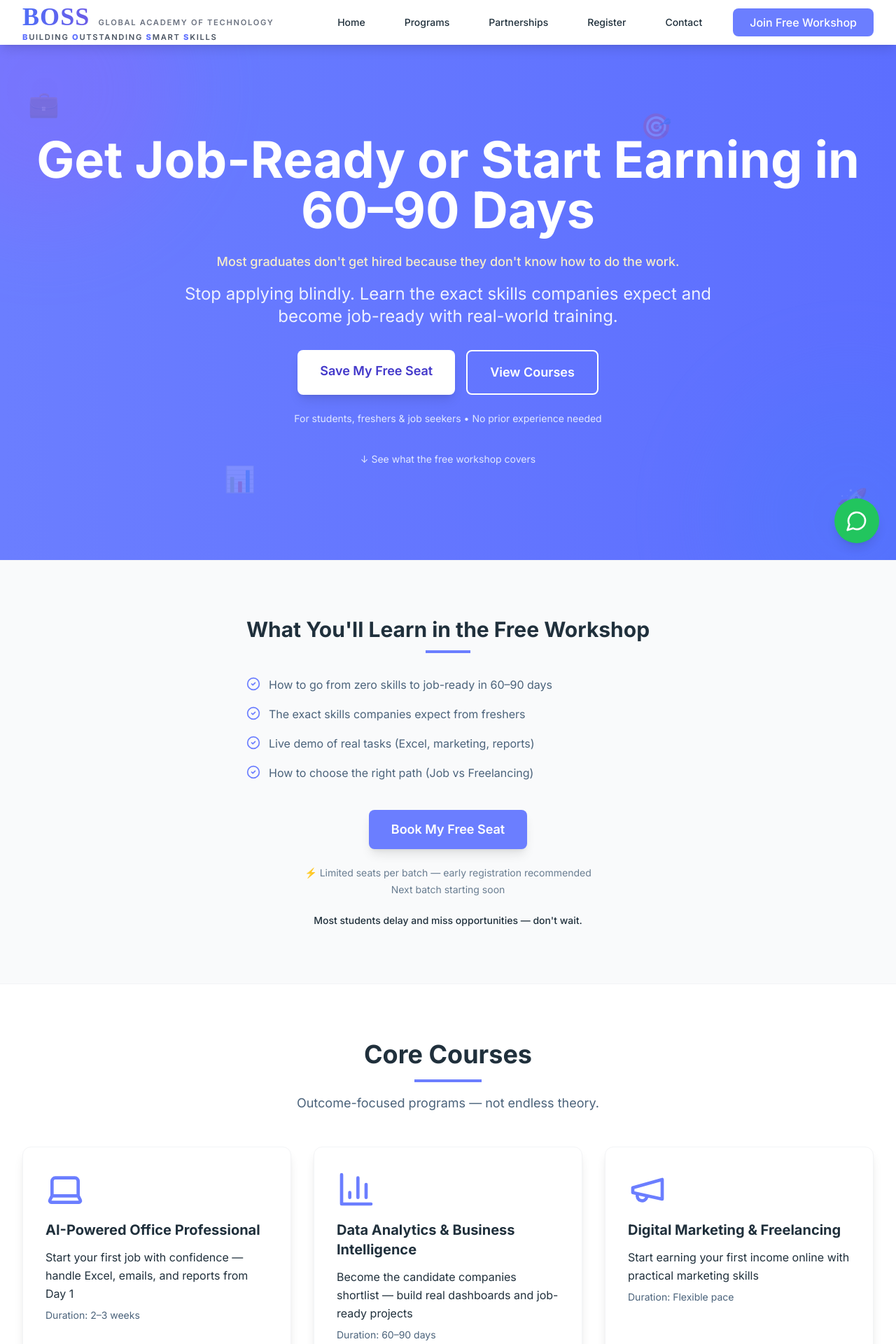
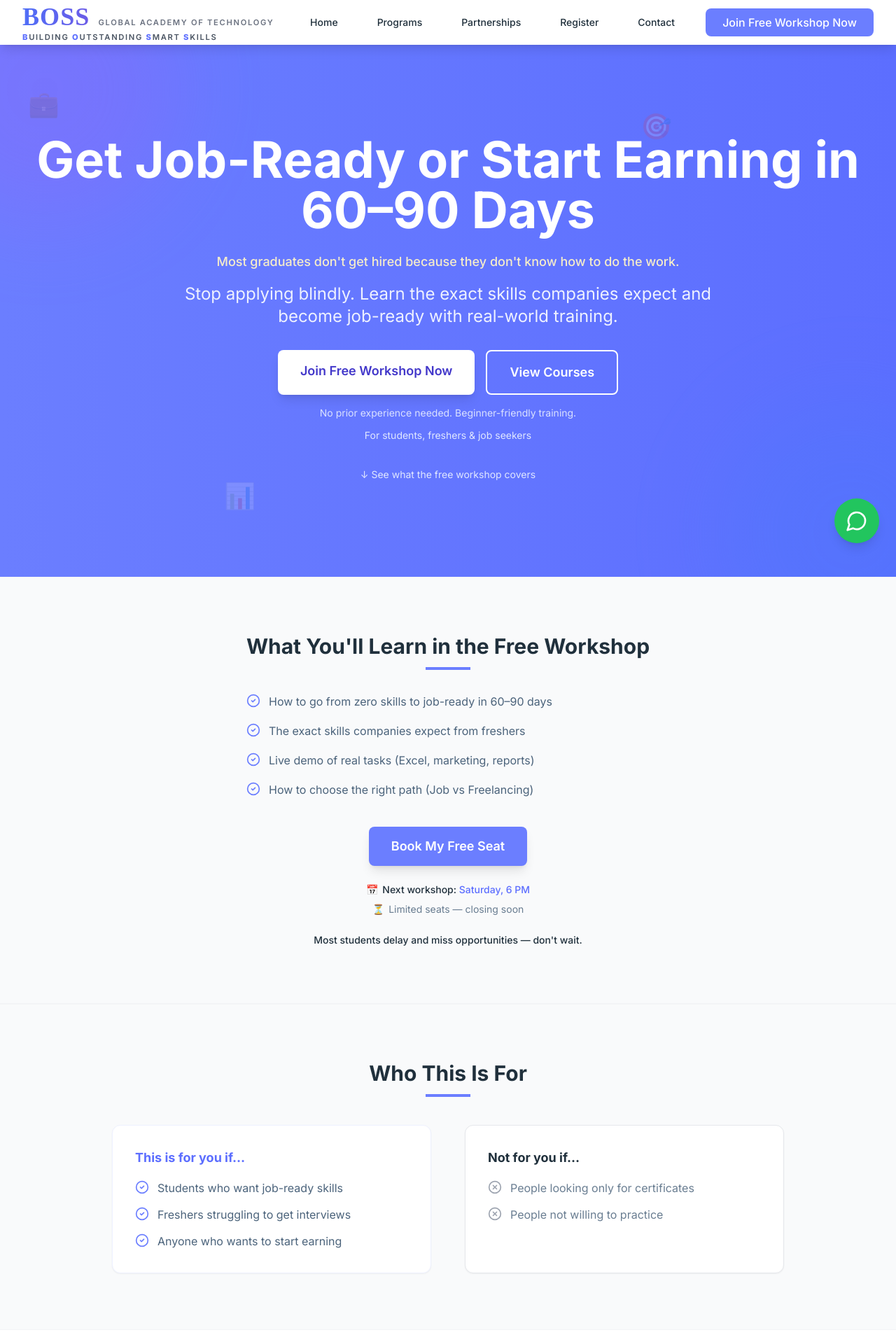
Before and after one commit to assetrazsolutions-hue/bossacademy, a Next.js app: page / in a window 1280 px wide. Shown: the top 1920 px of the page at 70% size. Built offline with nearby package versions, Linux system fonts and the light colour scheme.

Commit message:
Conversion tweaks: workshop time, who-for section, proof lines, CTAs
Made-with: Cursor

```diff
--- a/app/page.tsx
+++ b/app/page.tsx
@@ -1,5 +1,6 @@
 import Hero from '@/components/Hero'
 import HomeWorkshop from '@/components/HomeWorkshop'
+import HomeWhoFor from '@/components/HomeWhoFor'
 import HomeCoreCourses from '@/components/HomeCoreCourses'
 import HomeAfterJoin from '@/components/HomeAfterJoin'
 import HomeDecisionSupport from '@/components/HomeDecisionSupport'
@@ -12,6 +13,7 @@ export default function Home() {
     <div className="bg-background">
       <Hero />
       <HomeWorkshop />
+      <HomeWhoFor />
       <HomeCoreCourses />
       <HomeAfterJoin />
       <HomeDecisionSupport />
--- a/components/Hero.tsx
+++ b/components/Hero.tsx
@@ -39,7 +39,7 @@ export default function Hero() {
               href="/register"
               className="bg-white text-indigo-700 px-8 py-4 rounded-lg font-semibold text-lg shadow-lg hover:shadow-xl transition"
             >
-              Save My Free Seat
+              Join Free Workshop Now
             </Link>
             <Link
               href="/programs"
@@ -49,8 +49,11 @@ export default function Hero() {
             </Link>
           </div>
 
-          <p className="mt-6 text-sm text-indigo-100">
-            For students, freshers &amp; job seekers • No prior experience needed
+          <p className="mt-4 text-sm text-indigo-100/95 max-w-xl mx-auto">
+            No prior experience needed. Beginner-friendly training.
+          </p>
+          <p className="mt-3 text-sm text-indigo-100">
+            For students, freshers &amp; job seekers
           </p>
 
           <div className="mt-10 flex justify-center">
--- a/components/HomeCoreCourses.tsx
+++ b/components/HomeCoreCourses.tsx
@@ -1,5 +1,7 @@
 import Link from 'next/link'
 import { Laptop, BarChart3, Megaphone } from 'lucide-react'
+
+const proofLines = ['Includes real projects', 'Hands-on training', 'No theory overload']
 
 const courses = [
   {
@@ -52,13 +54,26 @@ export default function HomeCoreCourses() {
                 </div>
                 <h3 className="text-xl font-bold text-text mb-3">{course.title}</h3>
                 <p className="text-text mb-2 leading-relaxed">{course.outcome}</p>
-                <p className="text-sm text-text-light mb-6">Duration: {course.duration}</p>
+                <p className="text-sm text-text-light mb-4">Duration: {course.duration}</p>
+                <ul className="mb-6 space-y-1.5 text-sm text-text-muted border-t border-gray-100 pt-4">
+                  {proofLines.map((line) => (
+                    <li key={line} className="flex items-center gap-2">
+                      <span className="text-primary-600" aria-hidden>
+                        •
+                      </span>
+                      {line}
+                    </li>
+                  ))}
+                </ul>
                 <Link
                   href="/register"
                   className="mt-auto inline-block w-full text-center bg-primary-600 text-white px-6 py-3 rounded-lg font-semibold hover:bg-primary-700 transition"
                 >
                   Start Your Career
                 </Link>
+                <p className="mt-3 text-center text-xs text-text-muted leading-snug">
+                  No prior experience needed. Beginner-friendly training.
+                </p>
               </div>
             )
           })}
--- a/components/HomeDecisionSupport.tsx
+++ b/components/HomeDecisionSupport.tsx
@@ -12,7 +12,7 @@ export default function HomeDecisionSupport() {
           href="/register"
           className="inline-block bg-primary-600 text-white px-8 py-3 rounded-lg font-semibold hover:bg-primary-700 transition shadow-md"
         >
-          Join Free Workshop
+          Join Free Workshop Now
         </Link>
       </div>
     </section>
--- a/components/HomeFinalCTA.tsx
+++ b/components/HomeFinalCTA.tsx
@@ -15,7 +15,7 @@ export default function HomeFinalCTA() {
             href="/register"
             className="bg-white text-primary-600 px-8 py-4 rounded-lg font-semibold text-lg hover:bg-primary-50 transition shadow-lg"
           >
-            Save My Free Seat
+            Join Free Workshop Now
           </Link>
           <Link
             href="/contact"
@@ -24,6 +24,9 @@ export default function HomeFinalCTA() {
             Talk to Us
           </Link>
         </div>
+        <p className="mt-8 text-sm font-medium text-primary-100">
+          ⚡ Seats fill fast — don&apos;t miss this batch
+        </p>
       </div>
     </section>
   )
--- /dev/null
+++ b/components/HomeWhoFor.tsx
@@ -0,0 +1,47 @@
+import { CheckCircle2, XCircle } from 'lucide-react'
+
+const forYou = [
+  'Students who want job-ready skills',
+  'Freshers struggling to get interviews',
+  'Anyone who wants to start earning',
+]
+
+const notForYou = [
+  'People looking only for certificates',
+  'People not willing to practice',
+]
+
+export default function HomeWhoFor() {
+  return (
+    <section className="py-16 md:py-20 bg-gray-50 border-y border-gray-100">
+      <div className="max-w-5xl mx-auto px-4 sm:px-6 lg:px-8">
+        <h2 className="text-2xl md:text-3xl font-bold text-text text-center mb-3">Who This Is For</h2>
+        <div className="w-16 h-1 bg-primary-600 mx-auto mb-10" />
+        <div className="grid md:grid-cols-2 gap-8 md:gap-12">
+          <div className="bg-white rounded-xl border border-primary-100 shadow-sm p-6 md:p-8">
+            <h3 className="font-bold text-primary-700 mb-4 text-lg">This is for you if…</h3>
+            <ul className="space-y-3">
+              {forYou.map((item) => (
+                <li key={item} className="flex items-start gap-3 text-text-light">
+                  <CheckCircle2 className="w-5 h-5 text-primary-600 flex-shrink-0 mt-0.5" aria-hidden />
+                  <span className="leading-relaxed">{item}</span>
+                </li>
+              ))}
+            </ul>
+          </div>
+          <div className="bg-white rounded-xl border border-gray-200 shadow-sm p-6 md:p-8">
+            <h3 className="font-bold text-text mb-4 text-lg">Not for you if…</h3>
+            <ul className="space-y-3">
+              {notForYou.map((item) => (
+                <li key={item} className="flex items-start gap-3 text-text-muted">
+                  <XCircle className="w-5 h-5 text-gray-400 flex-shrink-0 mt-0.5" aria-hidden />
+                  <span className="leading-relaxed">{item}</span>
+                </li>
+              ))}
+            </ul>
+          </div>
+        </div>
+      </div>
+    </section>
+  )
+}
--- a/components/HomeWorkshop.tsx
+++ b/components/HomeWorkshop.tsx
@@ -1,5 +1,8 @@
 import Link from 'next/link'
 import { CheckCircle2 } from 'lucide-react'
+
+/** Update when the next live workshop is scheduled (shown on homepage). */
+export const NEXT_WORKSHOP_WHEN = 'Saturday, 6 PM'
 
 const bullets = [
   'How to go from zero skills to job-ready in 60–90 days',
@@ -30,9 +33,19 @@ export default function HomeWorkshop() {
         >
           Book My Free Seat
         </Link>
-        <div className="mt-6 space-y-1 text-sm text-text-muted">
-          <p>⚡ Limited seats per batch — early registration recommended</p>
-          <p>Next batch starting soon</p>
+        <div className="mt-6 space-y-2 text-sm text-text-muted">
+          <p className="font-medium text-text">
+            <span className="mr-1.5" aria-hidden>
+              📅
+            </span>
+            Next workshop: <span className="text-primary-700">{NEXT_WORKSHOP_WHEN}</span>
+          </p>
+          <p>
+            <span className="mr-1.5" aria-hidden>
+              ⏳
+            </span>
+            Limited seats — closing soon
+          </p>
         </div>
         <p className="mt-6 text-sm font-medium text-text max-w-md mx-auto">
           Most students delay and miss opportunities — don&apos;t wait.
--- a/components/Navbar.tsx
+++ b/components/Navbar.tsx
@@ -62,7 +62,7 @@ export default function Navbar() {
               href="/register"
               className="bg-primary-600 text-white px-6 py-2 rounded-lg hover:bg-primary-700 transition font-medium"
             >
-              Join Free Workshop
+              Join Free Workshop Now
             </Link>
           </div>
 
@@ -133,7 +133,7 @@ export default function Navbar() {
               className="bg-primary-600 text-white block px-3 py-2 rounded-lg hover:bg-primary-700 transition font-medium text-center"
               onClick={() => setIsOpen(false)}
             >
-              Join Free Workshop
+              Join Free Workshop Now
             </Link>
           </div>
         </div>
```
